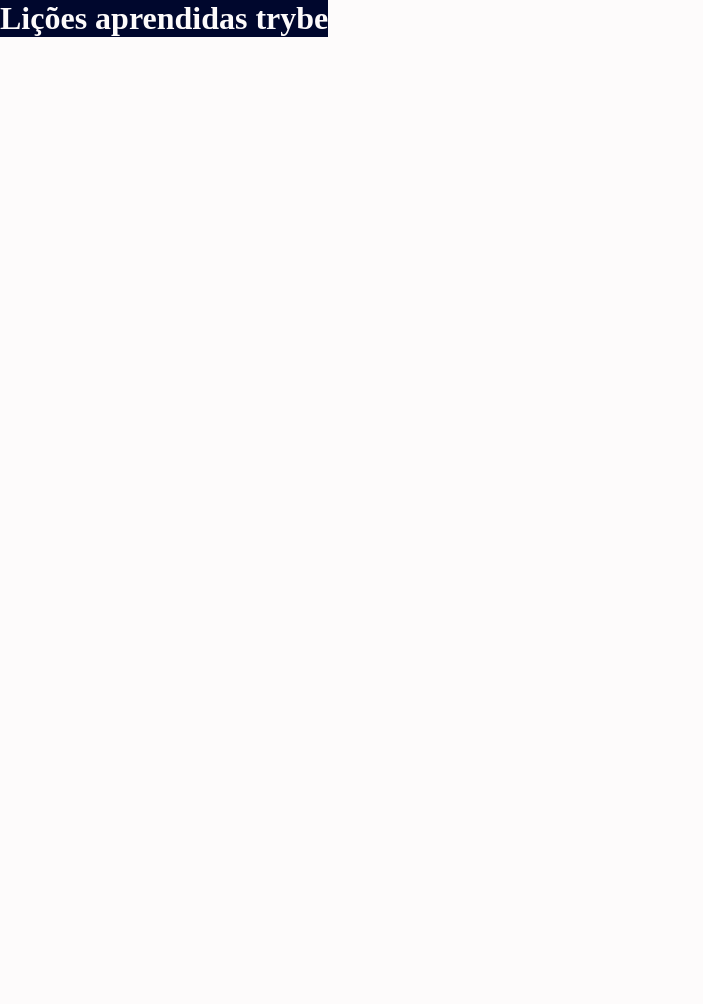
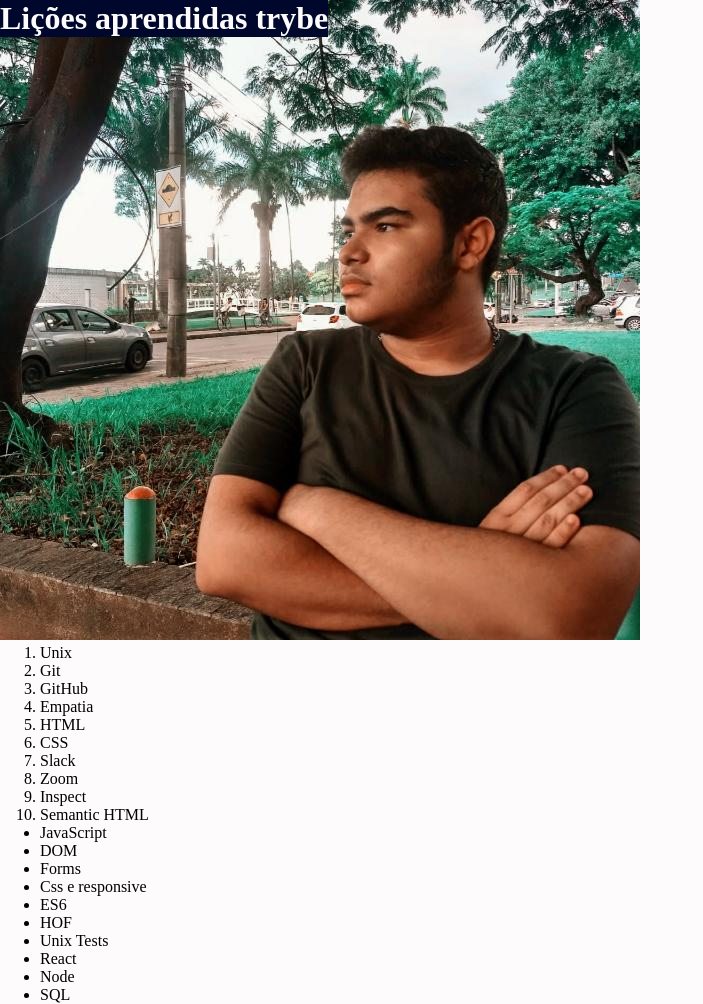
Before and after one commit to nicolasRod09/Projeto_lessons_Learned_Trybe, a website: page index.html in a window 1280 px wide. Shown: the whole page, without its empty margins (0-703 px from the left). Before the commit the page ends 800 px from the top, so only its background shows below. Drawn offline with Linux system fonts and the light colour scheme.

Commit message:
adiciona listas

```diff
--- a/index.html
+++ b/index.html
@@ -10,5 +10,29 @@
         <header id="cabecalho">
             <h1 id="titulo">Lições aprendidas trybe</h1>
         </header>
-        <img src="" alt="">
+        <img src="/minha_foto.jpg" alt="foto-nicolas-s.rodrigues" id="minha_foto">
+        <ol id="licoes_aprendidas">
+            <li>Unix</li>
+            <li>Git</li>
+            <li>GitHub</li>
+            <li>Empatia</li>
+            <li>HTML</li>
+            <li>CSS</li>
+            <li>Slack</li>
+            <li>Zoom</li>
+            <li>Inspect</li>
+            <li>Semantic HTML</li>
+        </ol>
+        <ul id="licoes_a_aprender">
+            <li>JavaScript</li>
+            <li>DOM</li>
+            <li>Forms</li>
+            <li>Css e responsive</li>
+            <li>ES6</li>
+            <li>HOF</li>
+            <li>Unix Tests</li>
+            <li>React</li>
+            <li>Node</li>
+            <li>SQL</li>
+        </ul>
     </body>
--- a/style.css
+++ b/style.css
@@ -12,3 +12,15 @@
     background-color: rgb(0, 7, 45);
     color: rgb(253, 251, 251);
 }
+
+#titulo {
+    v
+}
+
+#minha_foto {
+    v
+}
+
+#licoes_aprendidas {
+    v
+}
```
